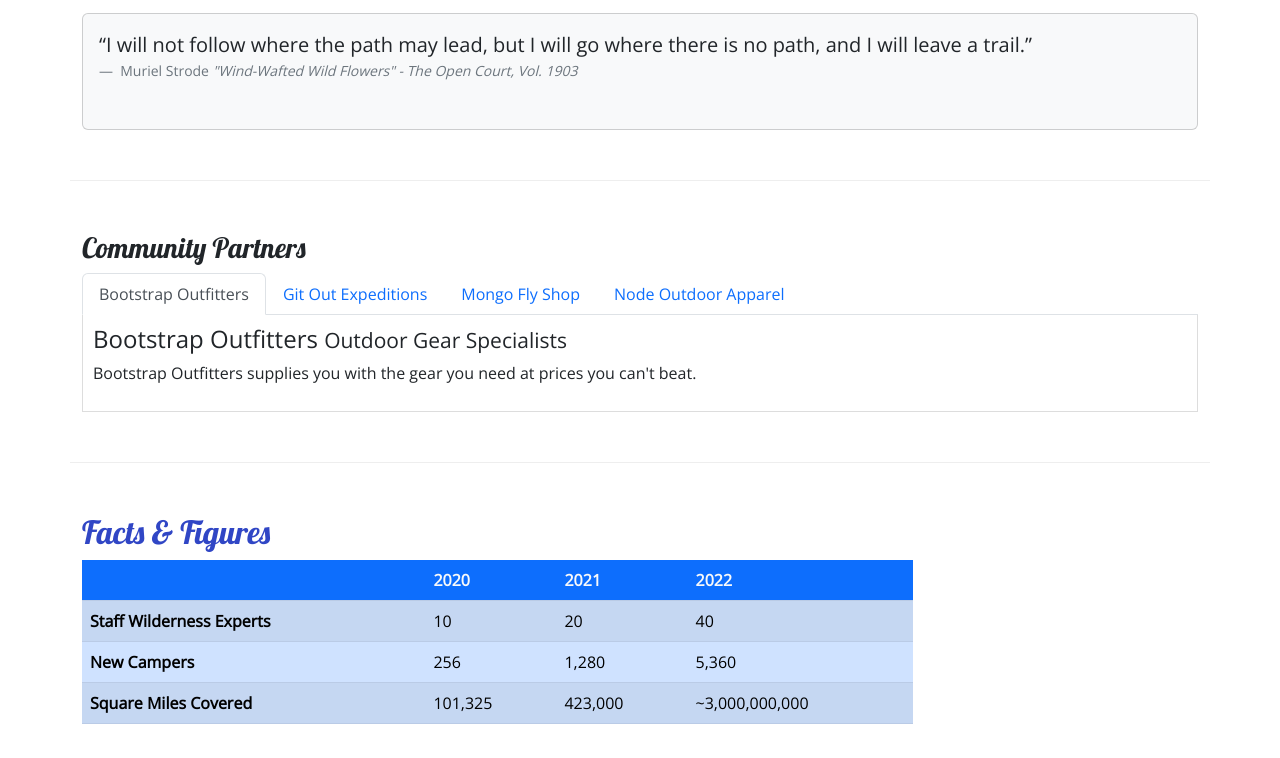
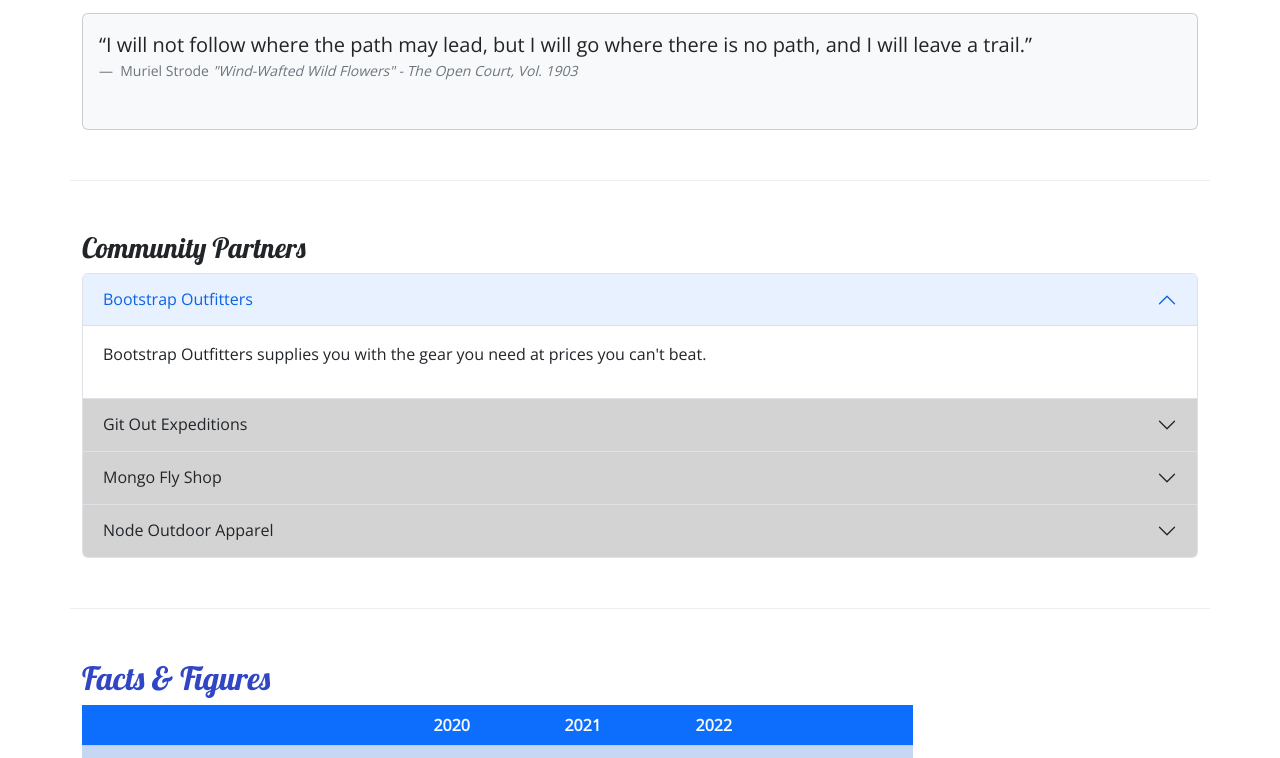
Before and after one commit to Tiffany-McCullough/Nucampsite, a plain HTML site: page aboutus.html in a window 1280 px wide. Shown: the part 613-1371 px from the top of the page. Drawn offline with nearby package versions, Linux system fonts and the light colour scheme.

Commit message:
Accordion

```diff
--- a/aboutus.html
+++ b/aboutus.html
@@ -109,29 +109,55 @@
         <section class="row row-content">
             <div class="col">
                 <h3>Community Partners</h3>
-                <ul class="nav nav-tabs">
-                    <li class="nav-item"><a class="nav-link active" href="#bootstrap" role="tab" data-bs-toggle="tab">Bootstrap Outfitters</a></li>
-                    <li class="nav-item"><a class="nav-link" href="#git" role="tab" data-bs-toggle="tab">Git Out Expeditions</a></li>
-                    <li class="nav-item"><a class="nav-link" href="#mongo" role="tab" data-bs-toggle="tab">Mongo Fly Shop</a></li>
-                    <li class="nav-item"><a class="nav-link" href="#node" role="tab" data-bs-toggle="tab">Node Outdoor Apparel</a></li>
-                </ul>
-                <div class="tab-content">
-                    <div role="tabpanel" class="tab-pane fade show active" id="bootstrap">
-                        <h4>Bootstrap Outfitters <small>Outdoor Gear Specialists</small></h4>
-                        <p class="d-none d-sm-block">Bootstrap Outfitters supplies you with the gear you need at prices you can't beat.</p>
+                <div id="accordionExample" class="accordion">
+                    <div class="accordion-item">
+                        <h4 class="accordion-header">
+                            <button class="accordion-button" type="button" data-bs-toggle="collapse" data-bs-target="#bootstrap">
+                                Bootstrap Outfitters
+                            </button>
+                        </h4>
+                        <div id="bootstrap" class="accordion-collapse collapse show" data-bs-parent="#accordionExample">
+                            <div class="accordion-body d-none d-sm-block">
+                                <p>Bootstrap Outfitters supplies you with the gear you need at prices you can't beat.</p>
+                            </div>
+                        </div>
                     </div>
-                    <div role="tabpanel" class="tab-pane fade" id="git">
-                        <h4>Git Out Expeditions <small>Group Adventure Expeditions</small></h4>
-                        <p class="d-none d-sm-block">Join Git Out Expeditions to explore new horizons with a group of other adventurers!</p>
+                    <div class="accordion-item">
+                        <h4 class="accordion-header">
+                            <button class="accordion-button collapsed" type="button" data-bs-toggle="collapse" data-bs-target="#git">
+                            Git Out Expeditions
+                            </button>
+                        </h4>
+                        <div id="git" class="accordion-collapse collapse" data-bs-parent="#accordionExample">
+                            <div class="accordion-body d-none d-sm-block">
+                                <p>Join Git Out Expeditions to explore new horizons with a group of other adventurers!</p>
+                            </div>
+                        </div>
                     </div>
-                    <div role="tabpanel" class="tab-pane fade" id="mongo">
-                        <h4>Mongo Fly Shop <small>Your Neighborhood Fly Fishing Shop</small></h4>
-                        <p class="d-none d-sm-block">Need a new fishing pole, a tacklebox, or flies of all kinds? Stop by Mongo Fly Shop.</p>
-                    </div>
-                    <div role="tabpanel" class="tab-pane fade" id="node">
-                        <h4>Node Outdoor Apparel <small>Outdoor Clothes & Shoes</small></h4>
-                        <p class="d-none d-sm-block">From polar fleeces to swimsuits, hiking boots to waders, a visit to Node will be sure to get you covered.</p>
-                    </div>
+                   <div class="accordion-item">
+                        <h4 class="accordion-header">
+                            <button class="accordion-button collapsed" type="button" data-bs-toggle="collapse" data-bs-target="#mongo">
+                            Mongo Fly Shop
+                            </button>
+                        </h4>
+                        <div id="mongo" class="accordion-collapse collapse" data-bs-parent="#accordionExample">
+                            <div class="accordion-body d-none d-sm-block">
+                                <p>Need a new fishing pole, a tacklebox, or flies of all kinds? Stop by Mongo Fly Shop.</p>
+                            </div>
+                        </div>
+                   </div>
+                   <div class="accordion-item">
+                        <h4 class="accordion-header">
+                            <button class="accordion-button collapsed" type="button" data-bs-toggle="collapse" data-bs-target="#node">
+                            Node Outdoor Apparel
+                            </button>
+                        </h4>
+                        <div id="node" class="accordion-collapse collapse" data-bs-parent="#accordionExample">
+                            <div class="accordion-body d-none d-sm-block">
+                                <p>From polar fleeces to swimsuits, hiking boots to waders, a visit to Node will be sure to get you covered.</p>
+                            </div>
+                        </div>
+                   </div>
                 </div>
             </div>
         </section>
--- a/css/styles.css
+++ b/css/styles.css
@@ -35,8 +35,6 @@
     background-color: #901CAD;
 }
 
-.tab-content {
-    border: 1px solid #DDD;
-    border-top: none;
-    padding: 10px;
+.accordion-button {
+    background-color: #d3d3d3;
 }
```
